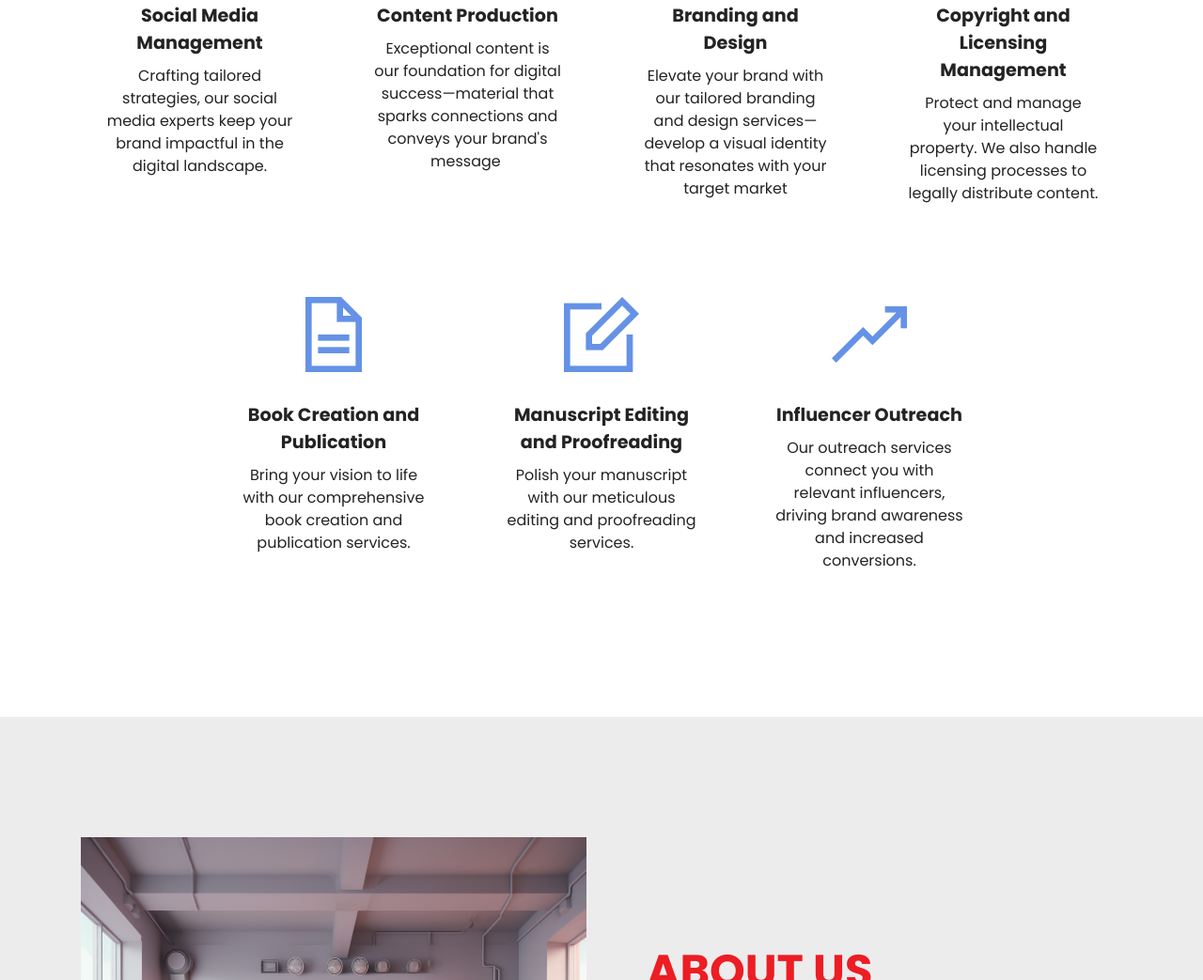
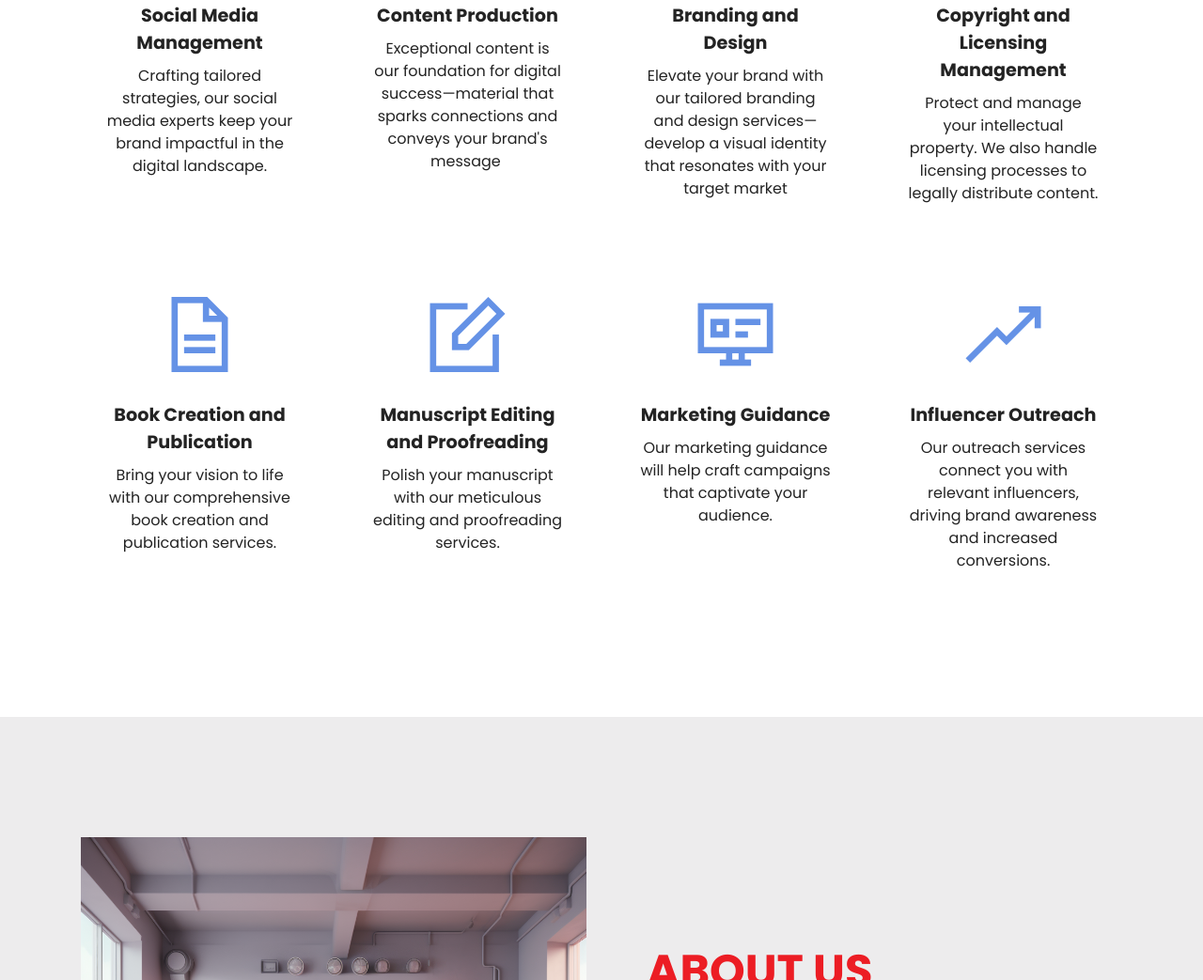
Before and after one commit to flnxmedia/flnx, a plain HTML site: page index.html in a window 1280 px wide. Shown: the part 1468-2511 px from the top of the page at 94% size. Drawn offline with Linux system fonts and the light colour scheme; files whose address does not match are found by name.

Commit message:
Update index.html

```diff
--- a/index.html
+++ b/index.html
@@ -161,6 +161,17 @@
                         <p class="card-text display-8">Polish your manuscript with our meticulous editing and proofreading services. </p>
                     </div>
                 </div>
+            </div>
+            <div class="card col-12 col-md-6 col-lg-3">
+                <div class="card-wrapper">
+                    <div class="card-box align-center">
+                        <div class="iconfont-wrapper">
+                            <span class="mbr-iconfont mobi-mbri-sites mobi-mbri"></span>
+                        </div>
+                        <h5 class="card-title display-7"><strong>Marketing Guidance</strong></h5>
+                        <p class="card-text display-8">Our marketing guidance will help craft campaigns that captivate your audience.</p>
+                    </div>
+                </div>
             </div> <div class="card col-12 col-md-6 col-lg-3">
                 <div class="card-wrapper">
                     <div class="card-box align-center">
@@ -172,6 +183,7 @@
                     </div>
                 </div>
             </div>
+
         </div>
     </div>
 </section>
```
